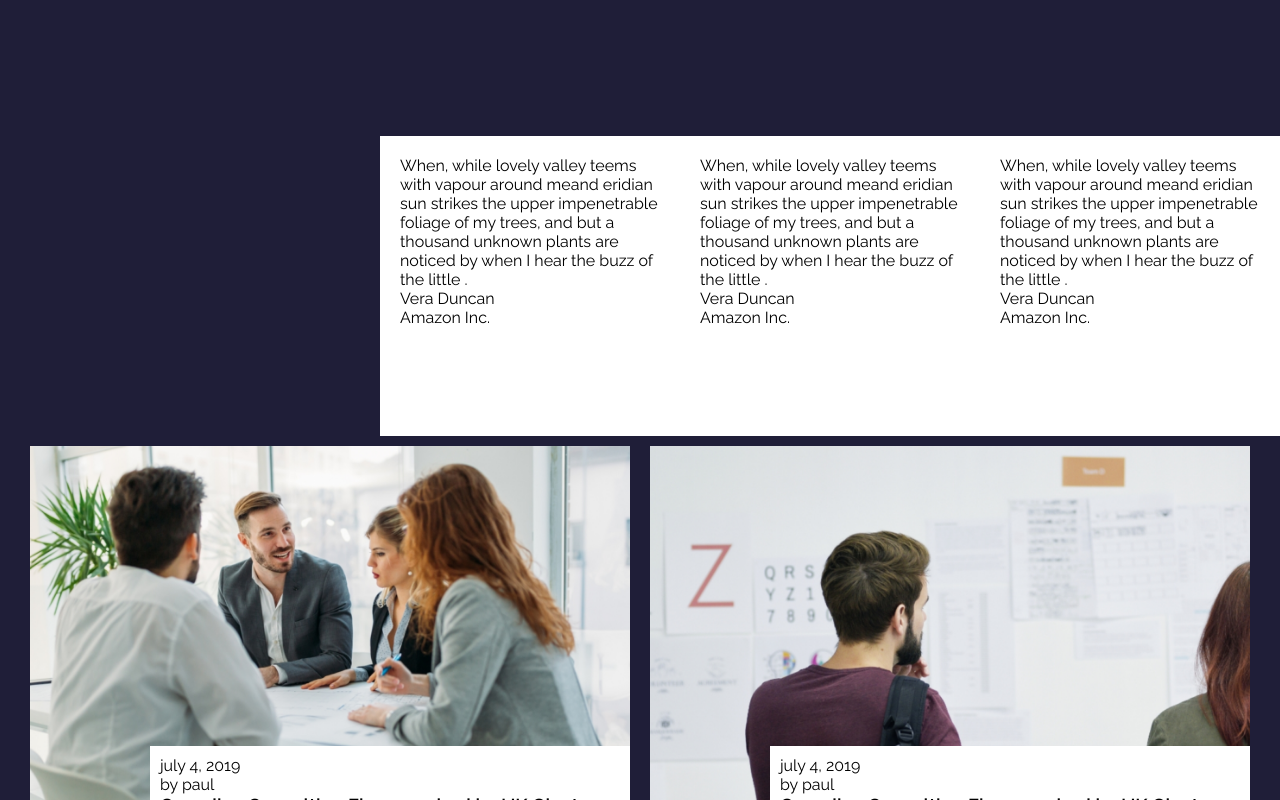
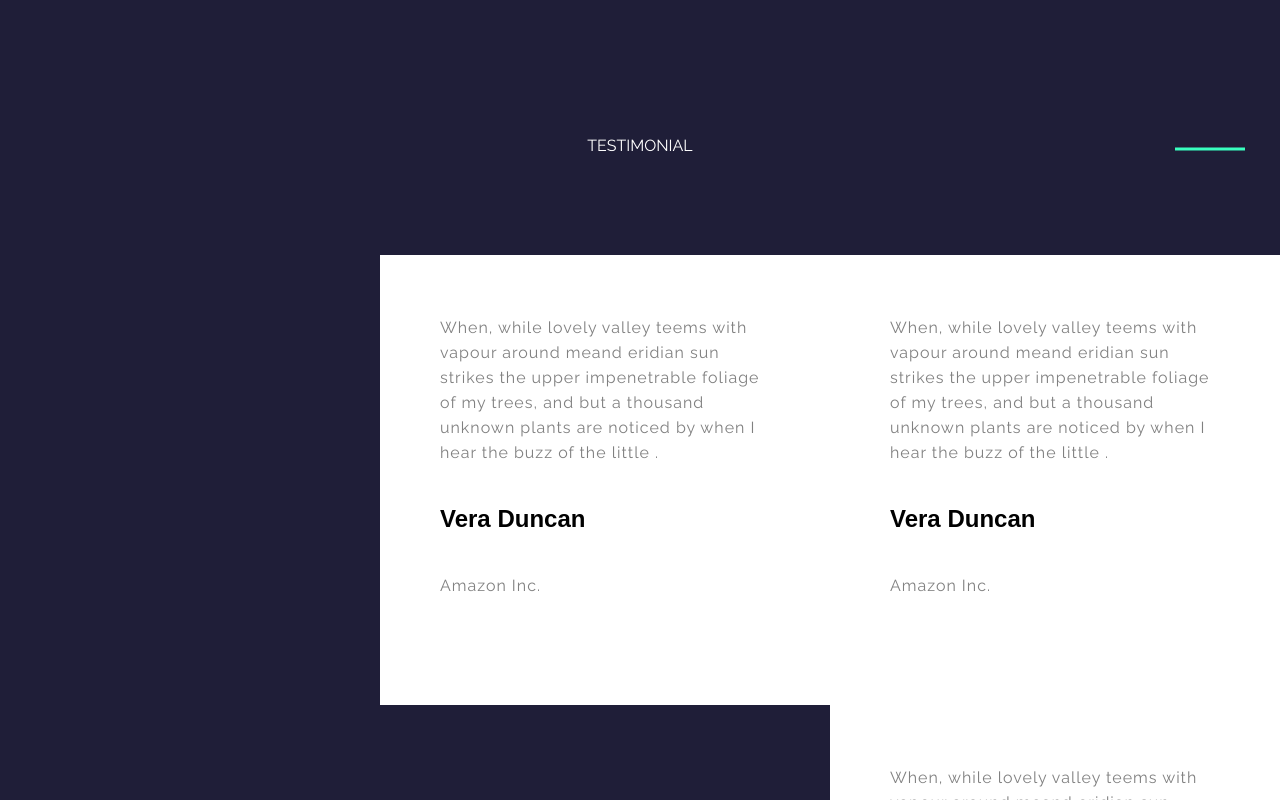
Before and after one commit to guglielmopiasenti/proj-html-vuejs, a Vue app: page / in a window 1280 px wide. Shown: the part 3860-4660 px from the top of the page. Built offline with nearby package versions, Linux system fonts and the light colour scheme; a web font is replaced by a local one.

Commit message:
testimonial card completed

```diff
--- a/src/components/TestimonialCard.vue
+++ b/src/components/TestimonialCard.vue
@@ -2,6 +2,9 @@
 import { TestimonialCard } from '../assets/data/data';
 
 export default {
+    props: {
+        title: String
+    },
     data() {
         return {
             testimonialCard: TestimonialCard,
@@ -10,30 +13,76 @@ export default {
 };
 </script>
 <template>
+    <div class="container">
+        <div class="testimonial">TESTIMONIAL</div>
+        <h1>{{ title }}</h1>
         <div class="card-container">
             <div v-for="(card, index) in testimonialCard" :key="index" class="testimonial-card">
                 <div class="testimonial-content">
                     <p>{{ card.text }}</p>
-                <p>{{ card.author }}</p>
+                    <h2>{{ card.author }}</h2>
                     <p>{{ card.company }}</p>
                 </div>
                 <div class="testimonial-img" :style="{ backgroundImage: `url(${card.img})` }"></div>
+            </div>
         </div>
     </div>
 </template>
 
 <style scoped lang="scss">
 @use '../assets/scss/var' as *;
+@use '../assets//scss/mixins' as *;
+
+.container {
+    .testimonial {
+        position: relative;
+        color: white;
+        text-align: center;
+
+        &::after {
+            content: '';
+            position: absolute;
+            top: 68%;
+            right: 35px;
+            width: 70px;
+            height: 3px;
+            background-color: $c-a;
+            transform: translateY(-50%);
+        }
+    }
+
+    h1 {
+        @include second-font;
+        color: white;
+        font-size: 40px;
+        width: 40%;
+        text-align: right;
+        padding: 50px 0;
+        translate: 145%;
+    }
+
+    h2 {
+        @include second-font;
+        padding: 40px 0;
+    }
+
+    p {
+        letter-spacing: 1px;
+        line-height: 25px;
+        color: gray;
+    }
+}
 
 .card-container {
     display: flex;
     flex-wrap: wrap;
     justify-content: flex-end;
+    padding-bottom: 200px;
 
     .testimonial-card {
         position: relative;
-        width: 300px;
-        height: 300px;
+        width: 450px;
+        height: 450px;
         background-color: white;
         overflow: hidden;
 
@@ -53,12 +102,20 @@ export default {
             .testimonial-img {
                 opacity: 1;
             }
+
+            h2 {
+                color: white;
+            }
+
+            p {
+                color: white;
+            }
         }
 
         .testimonial-content {
             position: relative;
             z-index: 2;
-            padding: 20px;
+            padding: 60px;
         }
     }
 }
```
Lines whose indentation alone changed are shown as unchanged.
